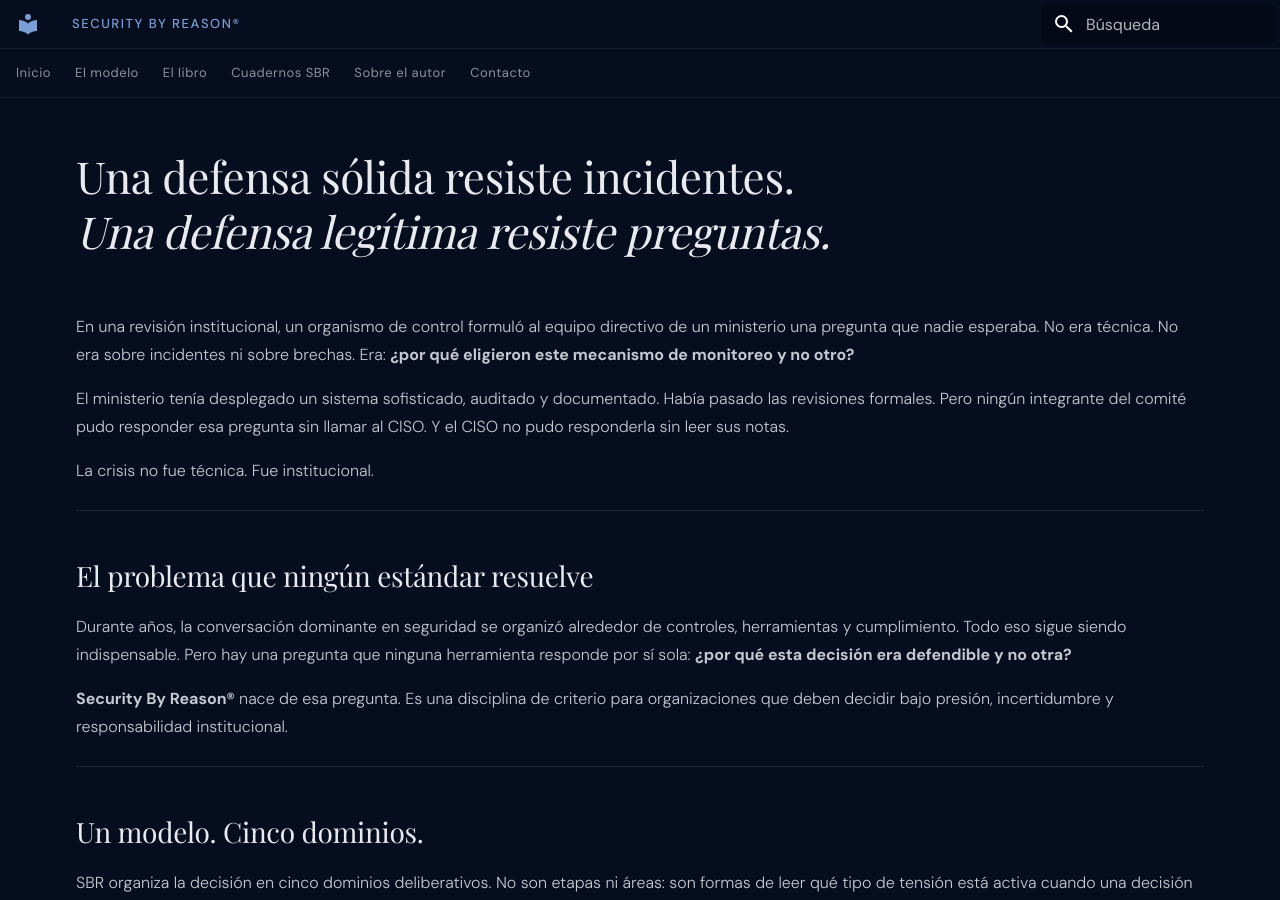
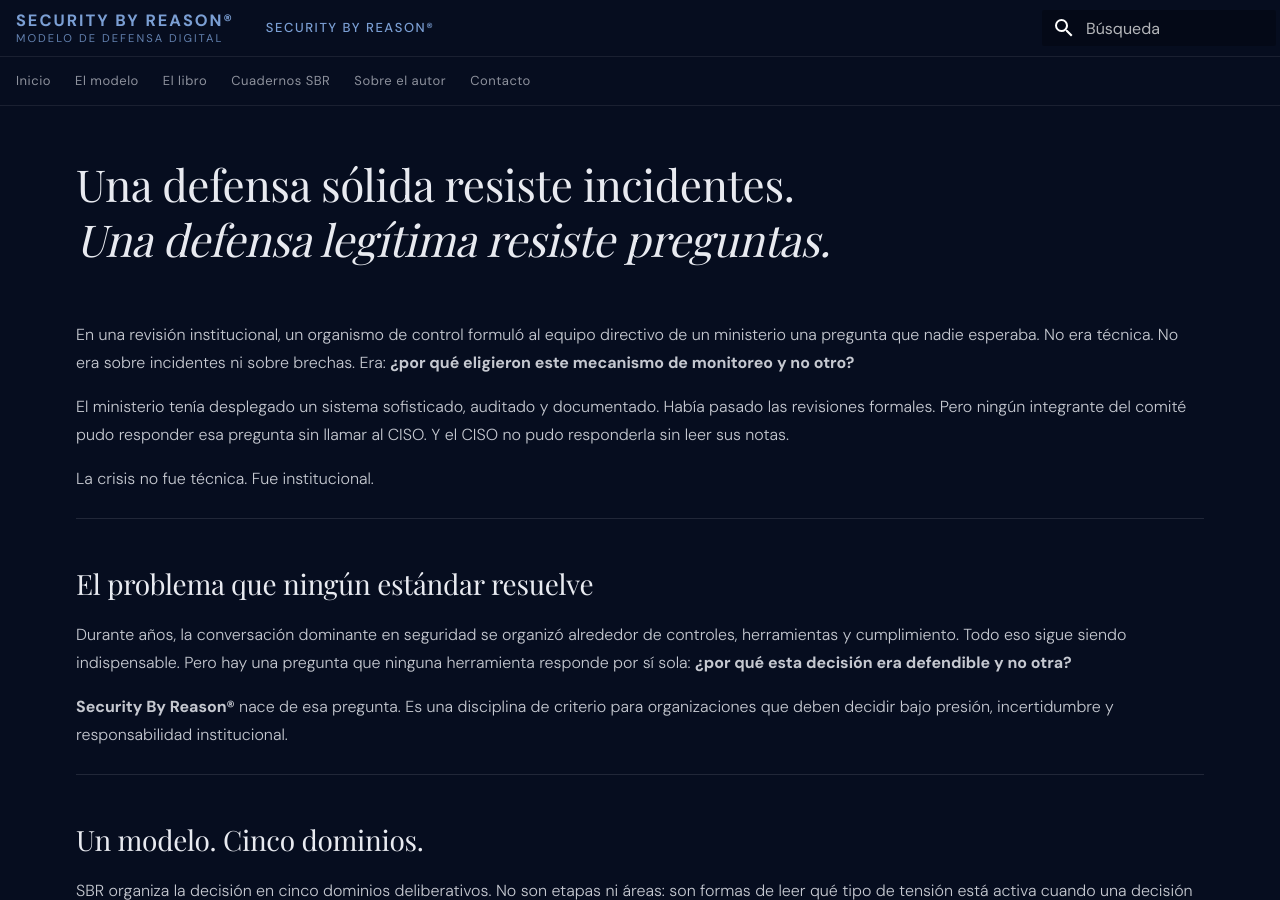
Before and after one commit to danielsasia/sbr-site, an MkDocs documentation site: the page built from docs/index.md, in a window 1280 px wide and 900 px high. Built offline with MkDocs 1.6.1 and Material for MkDocs 9.7.7, drawn with Linux system fonts in a browser that asks for light colours; some web fonts are replaced; part of the change alters nothing that is shown.

```diff
--- a/mkdocs.yml
+++ b/mkdocs.yml
@@ -6,18 +6,21 @@ site_description: "Un modelo para decidir con criterio cuando la técnica ya no
 theme:
   name: material
   language: es
+  custom_dir: overrides
+
   features:
     - navigation.tabs
     - navigation.sections
     - navigation.top
+
   palette:
     scheme: slate
     primary: black
     accent: indigo
+
   font:
     text: DM Sans
     code: DM Mono
-custom_dir: overrides
 
 markdown_extensions:
   - attr_list
```
